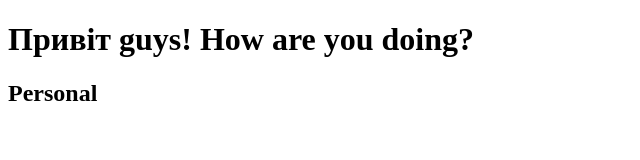
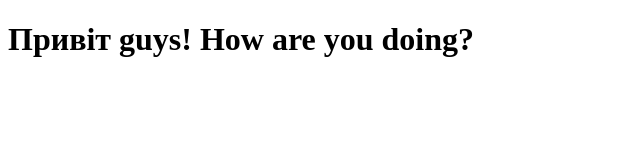
Before and after one commit to NickPosvystak/goit-markup-hw-01, a plain HTML site: page index.html in a window 1280 px wide. Shown: the whole page, without its empty margins (0-640 px from the left). Drawn offline with Linux system fonts and the light colour scheme.

Commit message:
Update index.html

```diff
--- a/index.html
+++ b/index.html
@@ -14,8 +14,7 @@
 
 <body>
     <h1>Привіт guys! How are you doing?</h1>
-    <h2>Personal</h2>
-</body>
+    </body>
 
 
 </html>
```
